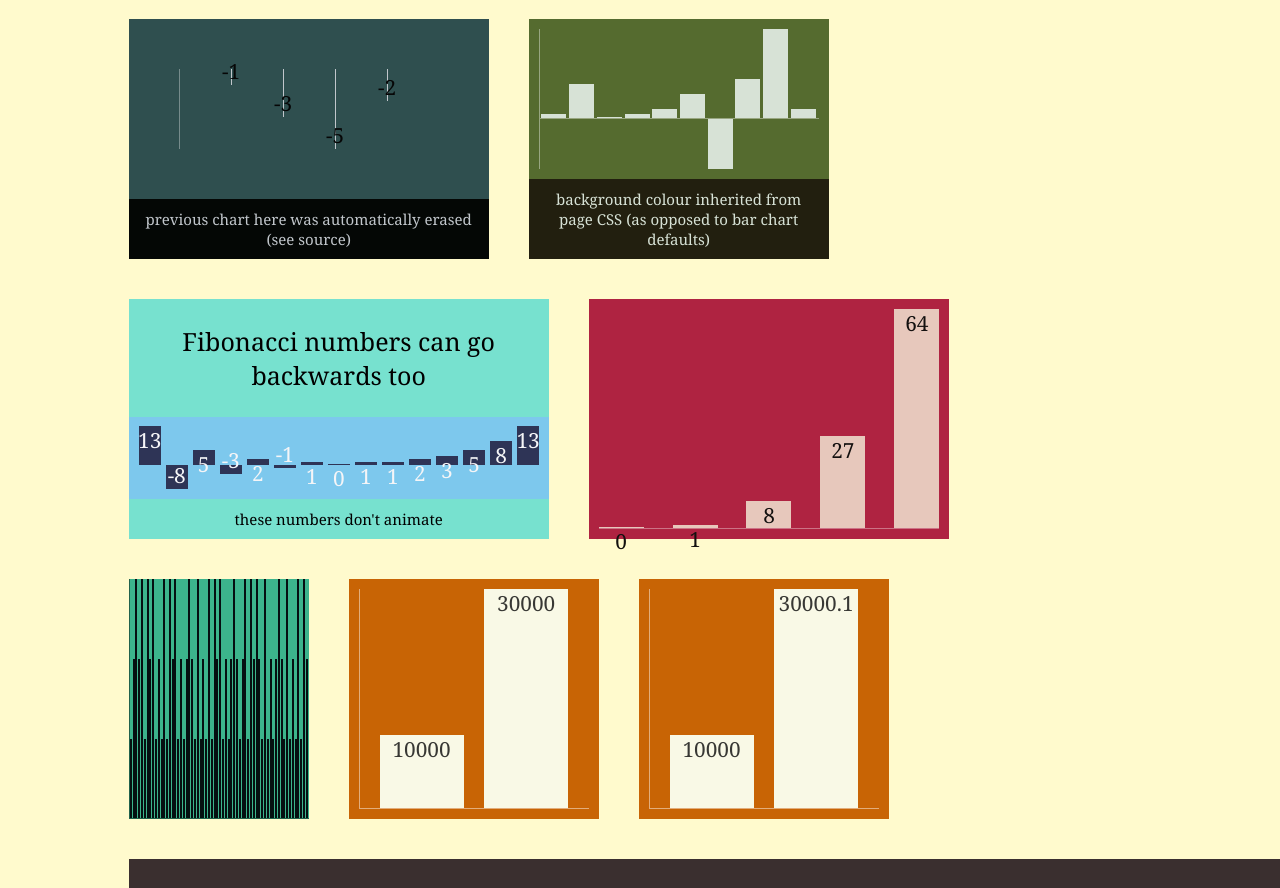
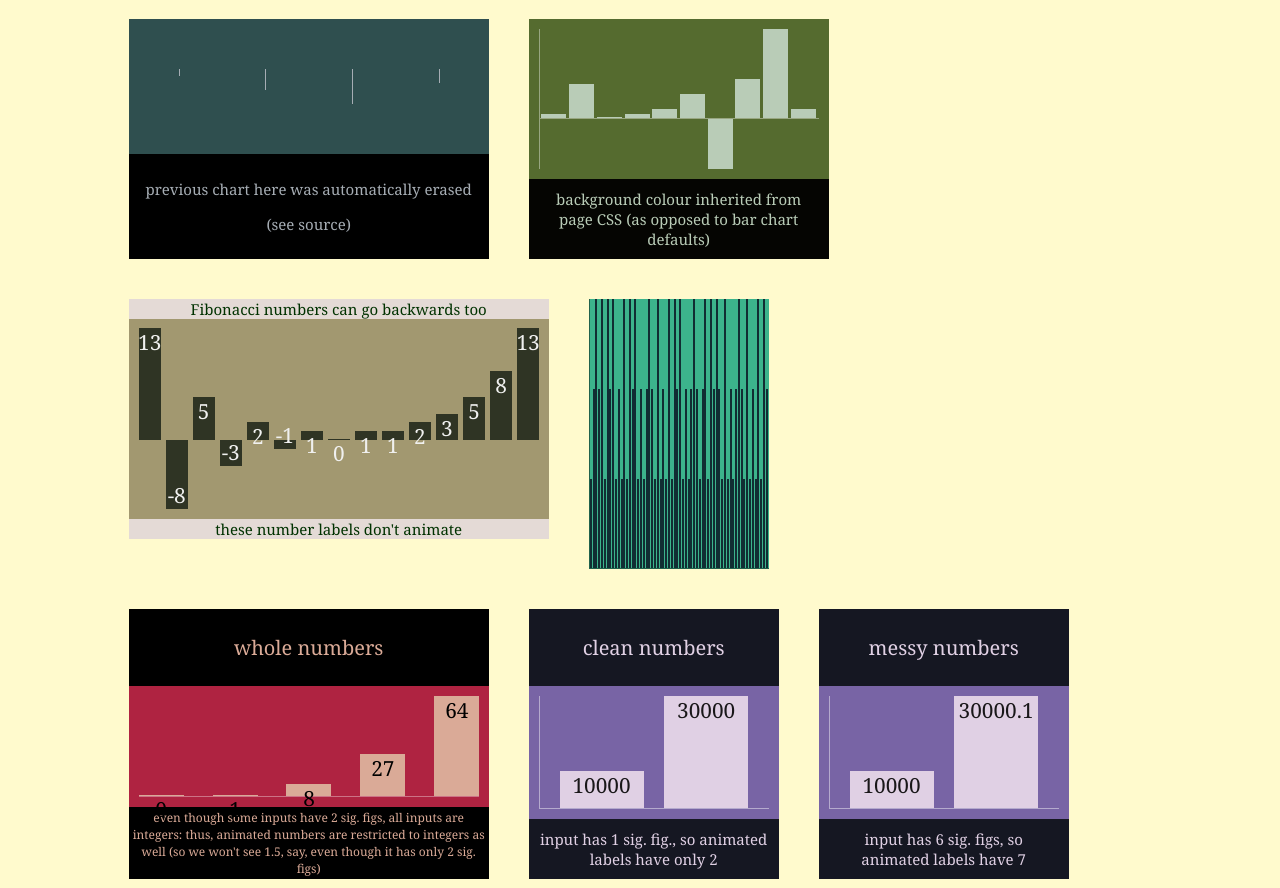
Before and after one commit to TheophileMot/barchart, a website: page index.html in a window 1280 px wide. Shown: the part 64-952 px from the top of the page. Drawn offline with Linux system fonts and the light colour scheme.

Commit message:
allow custom label colour function; default settings should provide good visibility (i.e., labels are legible against both bars and background)

```diff
--- a/barchart.js
+++ b/barchart.js
@@ -1,15 +1,16 @@
 $( document ).ready(function() {
   drawBarChart([1, 2, 3], {caption: 'you won\'t see this'}, '#chart1');  // this chart will get erased by the next one
   //drawBarChart([[-1, 'a'], [-3, 'b'], [-5, 'c'], [-2, 'd']], {padding: 50, barGapRatio: 0.000001, caption: 'to do: add bar labels'}, '#chart1');
-  drawBarChart([-1, -3, -5, -2], {displayXAxis: false, padding: 50, barGapRatio: 0.000001, caption: 'previous chart here was automatically erased (see source)'}, '#chart1');
-  drawBarChart([1, 7, 0, 1, 2, 5, -10, 8, 18, 2], {barGapRatio: 0.9, backgroundColourInherit: true, displayHeights: false, caption: 'background colour inherited from page CSS (as opposed to bar chart defaults)'}, '#chart2');
-  drawBarChart([13, -8, 5, -3, 2, -1, 1, 0, 1, 1, 2, 3, 5, 8, 13], {backgroundColour: 'rgb(125, 200, 237)', displayAxes: false, barGapRatio: 0.8, animateHeightLabels: false, caption: 'these numbers don\'t animate', title: 'Fibonacci numbers can go backwards too', titleSize: 25, titleColour: 'rgb(0,0,0)'}, '#chart3');
-  drawBarChart([0, 1, 8, 27, 64], {backgroundColour: 'rgb(175, 35, 65)', displayYAxis: false}, '#chart4');
-  drawBarChart([1, 2, 3, 2, 3, 1, 3, 2, 3, 1, 2, 1, 3, 1, 3, 2, 3, 1, 2, 1, 2, 3, 2, 1, 3, 1, 2, 1, 3, 1, 3, 2, 3, 1, 2, 1, 2, 3, 2, 1, 2, 3, 1, 3, 2, 3, 2, 1, 3, 1, 2, 1, 2, 3, 2, 1, 3, 1, 2, 1, 3, 1, 3, 2], {backgroundColour: 'rgb(60, 180, 140)', barGapRatio: 0, padding: 0, animateBars: false, displayHeights: false}, '#chart5');
-  drawBarChart([10000, 30000], {backgroundColour: 'rgb(200, 100, 5)', barGapRatio: 0.8}, '#chart6');
-  drawBarChart([10000, 30000.1], {backgroundColour: 'rgb(200, 100, 5)', barGapRatio: 0.8}, '#chart7');
-  drawBarChart(Array(10).fill(100), {title: 'and they\'re off!', caption: 'note how the labels and heights grow at the same rate for each bar', backgroundColour: 'rgb(124, 112, 100)', displayAxes: false, randomSpeed: true}, '#chart8');
-  drawBarChart(Array(10).fill(100), {title: 'and they\'re off?', caption: 'note how the labels and heights grow at different rates for each bar', backgroundColour: 'rgb(124, 112, 100)', displayAxes: false, randomBarSpeed: true, randomHeightLabelSpeed: true}, '#chart9');
+  drawBarChart([-1, -3, -5, -2], {displayHeightLabels: false, displayAxes: false, padding: 50, barGapRatio: 0.000001, caption: '<p>previous chart here was automatically erased</p><p>(see source)</p>'}, '#chart1');
+  drawBarChart([1, 7, 0, 1, 2, 5, -10, 8, 18, 2], {barGapRatio: 0.9, backgroundColourInherit: true, displayHeightLabels: false, caption: 'background colour inherited from page CSS (as opposed to bar chart defaults)'}, '#chart2');
+  drawBarChart([13, -8, 5, -3, 2, -1, 1, 0, 1, 1, 2, 3, 5, 8, 13], {backgroundColour: 'rgb(162, 152, 112)', displayAxes: false, barGapRatio: 0.8, animateHeightLabels: false, caption: 'these number labels don\'t animate', captionPadding: 0, title: 'Fibonacci numbers can go backwards too', titleSize: 15, titlePadding: 0, titleColour: 'rgb(0,50,0)'}, '#chart3');
+  drawBarChart([1, 2, 3, 2, 3, 1, 3, 2, 3, 1, 2, 1, 3, 1, 3, 2, 3, 1, 2, 1, 2, 3, 2, 1, 3, 1, 2, 1, 3, 1, 3, 2, 3, 1, 2, 1, 2, 3, 2, 1, 2, 3, 1, 3, 2, 3, 2, 1, 3, 1, 2, 1, 2, 3, 2, 1, 3, 1, 2, 1, 3, 1, 3, 2], {backgroundColour: 'rgb(60, 180, 140)', barGapRatio: 0, padding: 0, animateBars: false, displayHeightLabels: false}, '#chart4');
+  drawBarChart([0, 1, 8, 27, 64], {title: 'whole numbers', caption: 'even though some inputs have 2 sig. figs, all inputs are integers: thus, animated numbers are restricted to integers as well (so we won\'t see 1.5, say, even though it has only 2 sig. figs)', captionSize: 12, captionPadding: 2, backgroundColour: 'rgb(175, 35, 65)', displayYAxis: false}, '#chart5');
+  drawBarChart([10000, 30000], {title: 'clean numbers', caption: 'input has 1 sig. fig., so animated labels have only 2', backgroundColour: 'rgb(120, 100, 165)', barGapRatio: 0.8}, '#chart6');
+  drawBarChart([10000, 30000.1], {title: 'messy numbers', caption: 'input has 6 sig. figs, so animated labels have 7', backgroundColour: 'rgb(120, 100, 165)', barGapRatio: 0.8}, '#chart7');
+  drawBarChart(Array(10).fill(100), {title: 'and they\'re off!', caption: 'Note how the labels and heights grow at the same rate for each bar. A cute effect.', backgroundColour: 'rgb(172, 136, 112)', displayAxes: false, randomSpeed: true}, '#chart8');
+  drawBarChart(Array(10).fill(100), {title: 'and they\'re off?', caption: 'Note how the labels and heights grow at different rates for each bar. A precious effect, not to be overused.', backgroundColour: 'rgb(124, 112, 100)', displayAxes: false, randomBarSpeed: true, randomHeightLabelSpeed: true}, '#chart9');
+  drawBarChart([1, 2, 3, 4, 5, 6, 7, 8, 9, 10], {title: 'the perils of user customization', titleColour: 'rgb(250, 0, 0)', titleBackgroundColour: 'rgb(0, 150, 0)', titleSize: 25, caption: 'when in doubt, trust the default settings', captionColour: 'rgb(200,230,240)', captionBackgroundColour: 'rgb(240,230,220)', captionSize: 6, defaultBarColour: 'rgb(0,0,30)', labelColourFunction:()=>'rgb('+Math.random()*255+','+Math.random()*255+','+Math.random()*255+')', backgroundColour: 'rgb(24, 12, 30)', randomBarSpeed: true, randomHeightLabelSpeed: true}, '#chart10');
 });
 
 const BAR_CHART_DEFAULTS = {
@@ -21,7 +22,8 @@ const BAR_CHART_DEFAULTS = {
   displayAxes: true,                  // overrides next two options
   displayXAxis: true,
   displayYAxis: true,
-  displayHeights: true,
+  displayHeightLabels: true,
+  labelColourFunction: 'auto',
   animateBars: true,
   animateHeightLabels: true,
   randomSpeed: false,                 // when true, bars and height labels grow at same (random) speed...
@@ -75,7 +77,9 @@ class BarChart {
     this.displayAxes = (typeof options.displayAxes == 'boolean') ? options.displayAxes : BAR_CHART_DEFAULTS.displayAxes;
     this.displayXAxis = this.displayAxes && ((typeof options.displayXAxis == 'boolean') ? options.displayXAxis : BAR_CHART_DEFAULTS.displayXAxis);
     this.displayYAxis = this.displayAxes && ((typeof options.displayYAxis == 'boolean') ? options.displayYAxis : BAR_CHART_DEFAULTS.displayYAxis);
-    this.displayHeights = (typeof options.displayHeights == 'boolean') ? options.displayHeights : BAR_CHART_DEFAULTS.displayHeights;
+    this.displayHeightLabels = (typeof options.displayHeightLabels == 'boolean') ? options.displayHeightLabels : BAR_CHART_DEFAULTS.displayHeightLabels;
+    this.labelColourFunction = options.labelColourFunction || BAR_CHART_DEFAULTS.labelColourFunction;
+    if (this.labelColourFunction == 'auto') { this.labelColourFunction = this.autoLabelColour; }
 
     this.animateBars = (typeof options.animateBars == 'boolean') ? options.animateBars : BAR_CHART_DEFAULTS.animateBars;
     this.animateHeightLabels = (typeof options.animateHeightLabels == 'boolean') ? options.animateHeightLabels : BAR_CHART_DEFAULTS.animateHeightLabels;
@@ -89,7 +93,7 @@ class BarChart {
     if (this.titleColour == 'auto') { this.titleColour = this.calcAutoBarColour(); }  // choose same colour as bars by default
     this.titleBackgroundColour = options.titleBackgroundColour || BAR_CHART_DEFAULTS.titleBackgroundColour;
     if (this.titleBackgroundColour == 'auto') { this.titleBackgroundColour = this.calcAutoBackgroundColour(this.titleColour);}
-    this.titlePadding = this.title ? (options.titlePadding || BAR_CHART_DEFAULTS.titlePadding) : 0;
+    this.titlePadding = this.title ? ((options.titlePadding >= 0) ? options.titlePadding : BAR_CHART_DEFAULTS.titlePadding) : 0;
 
     this.caption = options.caption || BAR_CHART_DEFAULTS.caption;
     this.captionSize = options.captionSize || BAR_CHART_DEFAULTS.captionSize;
@@ -97,7 +101,7 @@ class BarChart {
     if (this.captionColour == 'auto') { this.captionColour = this.titleColour; }      // choose same colour as title (which itself will usually be same as bars)
     this.captionBackgroundColour = options.captionBackgroundColour || BAR_CHART_DEFAULTS.captionBackgroundColour;
     if (this.captionBackgroundColour == 'auto') { this.captionBackgroundColour = this.calcAutoBackgroundColour(this.captionColour); }      // choose same colour as title (which itself will usually be same as bars)
-    this.captionPadding = this.caption ? (options.captionPadding || BAR_CHART_DEFAULTS.captionPadding) : 0;
+    this.captionPadding = this.caption ? ((options.captionPadding >= 0) ? options.captionPadding : BAR_CHART_DEFAULTS.captionPadding) : 0;
   }
 
   draw() {
@@ -189,7 +193,8 @@ class BarChart {
         top: (this.data[i] < 0) ? this.xAxisFromTop : undefined,
         height: this.animateBars ? 0 : this.barHeight(i),
       };
-      this.createRectangle(barId, barOptions);
+      let rect = this.createRectangle(barId, barOptions);
+      rect.click( () => alert(JSON.stringify(this)) );
     }
   }
 
@@ -227,11 +232,10 @@ class BarChart {
   }
 
   drawHeightLabels() {
-    if (this.displayHeights) {
-      const lumDiff = 0.75;
+    if (this.displayHeightLabels) {
       for (let i in this.data) {
         let barColour = $( '#' + this.id + '-bar' + i ).css('backgroundColor');
-        let labelColour = this.contrastingShade(barColour, lumDiff);
+        let labelColour = this.labelColourFunction(barColour);
         let labelId = this.id + '-heightLabel' + i;
         let labelOptions = {
           color: labelColour,
@@ -297,7 +301,7 @@ class BarChart {
       step: function() {  // normally the syntax here would be function(now, fx), but since those parameters are unused, ESLint would throw an error
         bar.css('height', Math.pow(this.progress, barSpeed) * targetHeight);
 
-        if (thisChart.displayHeights) {
+        if (thisChart.displayHeightLabels) {
           if (thisChart.data[i] >= 0) {
             label.css('top', thisChart.xAxisFromTop - Math.pow(this.progress, heightLabelSpeed) * targetHeight);
           } else {
@@ -311,7 +315,7 @@ class BarChart {
       },
       always: function() {
         bar.css('height', targetHeight);
-        if (thisChart.displayHeights) {
+        if (thisChart.displayHeightLabels) {
           if (thisChart.data[i] >= 0) {
             label.css('top', thisChart.xAxisFromTop - targetHeight);
           } else {
@@ -429,7 +433,7 @@ class BarChart {
   //  find a nice colour based on background: shift hue (say by 30˚), choose contrasting luminance (say with a lum. difference of 0.5)
   calcAutoBarColour() {
     const HUE_DIFF = 30;
-    const LUM_DIFF = 0.5;
+    const LUM_DIFF = 0.4;
 
     let bg = this.RGBStringToArray(this.backgroundColour);
     let shiftedBg = this.shiftHue(bg, HUE_DIFF);
@@ -446,6 +450,12 @@ class BarChart {
     let lum = this.luminance(col);
     let targetBgLum =  lum + LUM_DIFF * ((lum < 0.5) ? 1 : -1);
     return this.shiftLuminance(this.shiftHue(this.backgroundColour, HUE_DIFF), targetBgLum);
+  }
+
+  // find contrasting colour against bar or chart background (depending on whether label is inside or outside bar)
+  autoLabelColour(bgColour) {
+    const LUM_DIFF = 0.75;
+    return this.contrastingShade(bgColour, LUM_DIFF);
   }
 
   clamp(x, min, max) {
--- a/index.html
+++ b/index.html
@@ -1,13 +1,13 @@
 <!DOCTYPE html>
 <html>
 <head>
-  <meta charset="utf-8" />
-  <meta http-equiv="X-UA-Compatible" content="IE=edge">
+  <meta charset='utf-8' />
+  <meta http-equiv='X-UA-Compatible' content='IE=edge'>
   <title>Bar Chart demo</title>
-  <meta name="viewport" content="width=device-width, initial-scale=1">
-  <link rel="stylesheet" type="text/css" media="screen" href="main.css" />
-  <script src="jquery-3.1.0.js"></script>
-  <script src="barchart.js"></script>
+  <meta name='viewport' content='width=device-width, initial-scale=1'>
+  <link rel='stylesheet' type='text/css' media='screen' href='main.css' />
+  <script src='jquery-3.1.0.js'></script>
+  <script src='barchart.js'></script>
 </head>
 <body>
   <div class='container'>
@@ -15,15 +15,16 @@
   </div>
 
   <div class='container'>
-    <span class='barChart' id='chart1' style="position: relative; width:360px; height:240px;"></span>
-    <span class='barChart' id='chart2' style="position: relative; width:300px; height:240px;"></span>
-    <span class='barChart' id='chart3' style="position: relative; width:420px; height:240px;"></span>
-    <span class='barChart' id='chart4' style="position: relative; width:360px; height:240px;"></span>
-    <span class='barChart' id='chart5' style="position: relative; width:180px; height:240px;"></span>
-    <span class='barChart' id='chart6' style="position: relative; width:250px; height:240px;"></span>
-    <span class='barChart' id='chart7' style="position: relative; width:250px; height:240px;"></span>
-    <span class='barChart' id='chart8' style="position: relative; width:1160px; height:300px;"></span>
-    <span class='barChart' id='chart9' style="position: relative; width:1160px; height:300px;"></span>
+    <span class='barChart' id='chart1' style='position: relative; width:360px; height:240px;'></span>
+    <span class='barChart' id='chart2' style='position: relative; width:300px; height:240px;'></span>
+    <span class='barChart' id='chart3' style='position: relative; width:420px; height:240px;'></span>
+    <span class='barChart' id='chart4' style='position: relative; width:180px; height:270px;'></span>
+    <span class='barChart' id='chart5' style='position: relative; width:360px; height:270px;'></span>
+    <span class='barChart' id='chart6' style='position: relative; width:250px; height:270px;'></span>
+    <span class='barChart' id='chart7' style='position: relative; width:250px; height:270px;'></span>
+    <span class='barChart' id='chart8' style='position: relative; width:1160px; height:300px;'></span>
+    <span class='barChart' id='chart9' style='position: relative; width:1160px; height:300px;'></span>
+    <span class='barChart' id='chart10' style='position: relative; width:360px; height:300px;'></span>
   </div>
 </body>
 </html>
```
